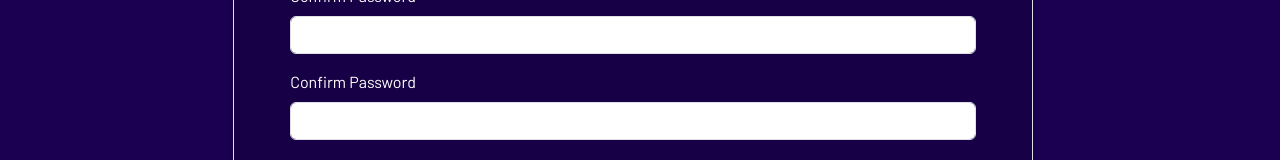
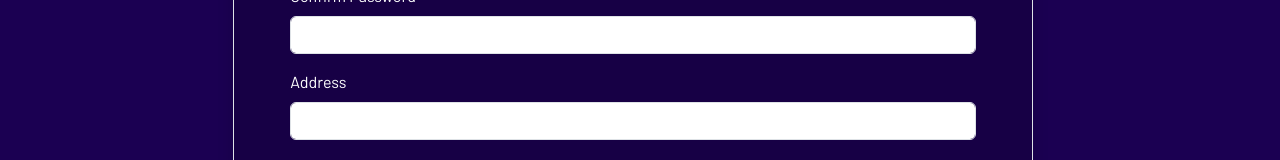
Before and after one commit to bppalomer/Capstone-Project, a React (Vite) app: page /Gamerform in a window 1280 px wide. Shown: the part 437-597 px from the top of the page. Built offline with nearby package versions, Linux system fonts and the light colour scheme.

Commit message:
fix gamer form

```diff
--- a/src/Pages/Gamerform.jsx
+++ b/src/Pages/Gamerform.jsx
@@ -29,7 +29,7 @@ function Gamerform() {
                         <input type="confirm-password" className="form-control" id="inputPassword" />
                     </div>
                     <div className="col-12">
-                        <label for="inputPassword" className="form-label">Confirm Password</label>
+                        <label for="inputPassword" className="form-label">Address</label>
                         <input type="confirm-password" className="form-control" id="inputPassword" />
                     </div>
                     <div className="col-md-6">
```
